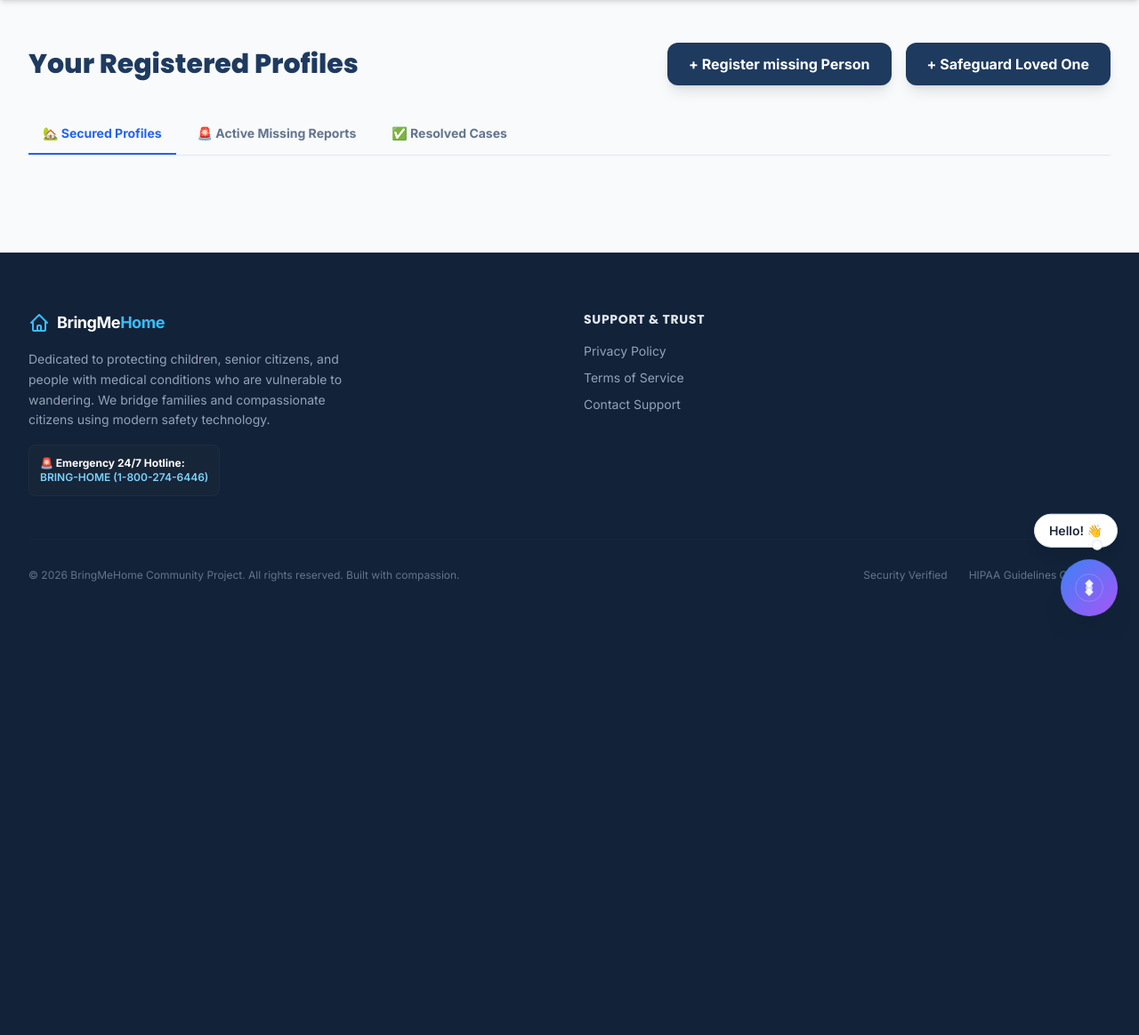
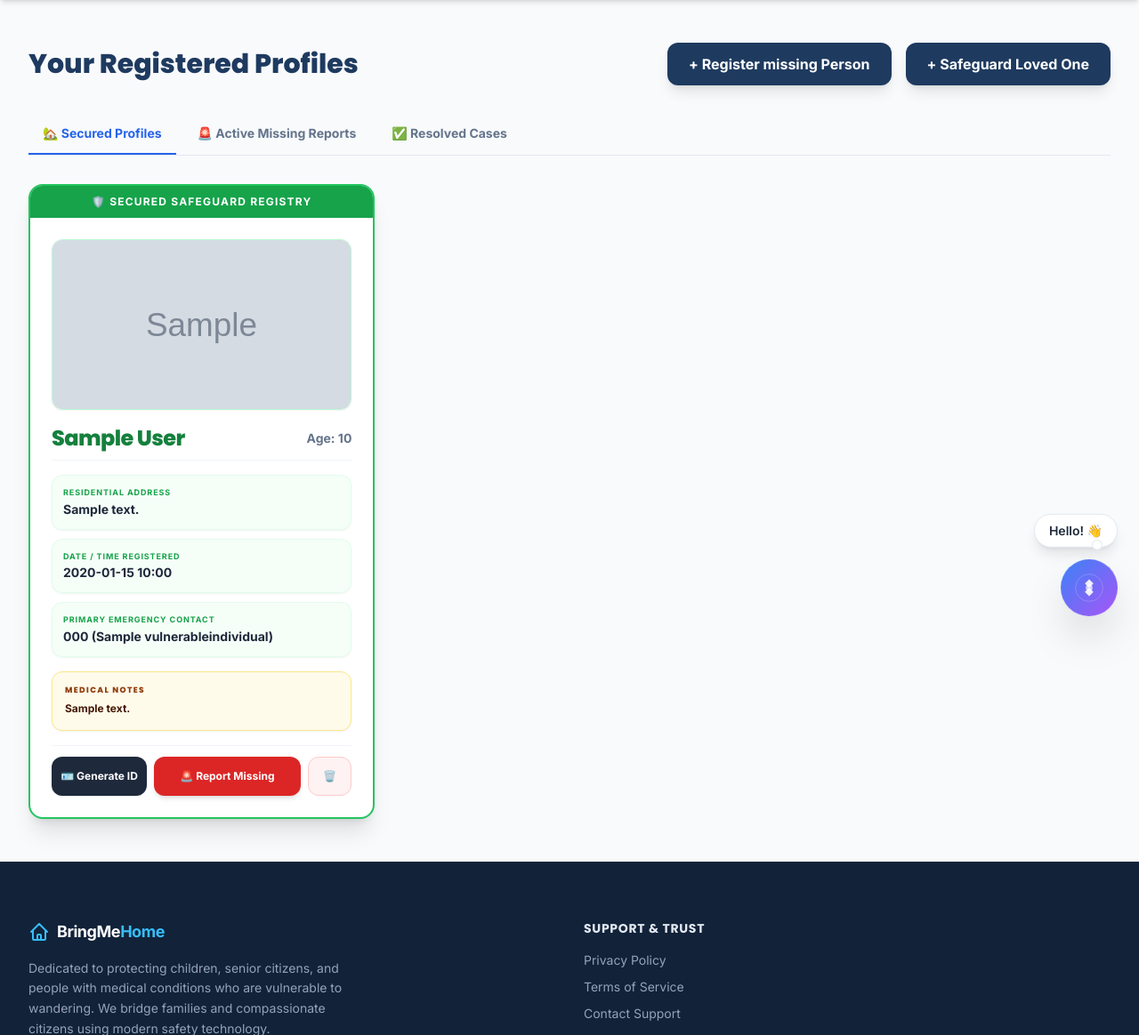
Before and after one commit to Ammu1922-coder/BringMeHome, a Django app: page / in a window 1280 px wide. Shown: the part 81-1245 px from the top of the page at 89% size. Before the commit the page ends 774 px from the top, so only its background shows below. Run offline with Django 4.2, Linux system fonts and the light colour scheme; a user stored in the database is signed in; tables that the repository leaves empty hold one stand-in row (values such as "Sample post"); grey boxes marked "Sample" are stand-in pictures; some libraries are stand-ins or nearby versions.

Commit message:
modified files according to work flow

```diff
--- a/registry/urls.py
+++ b/registry/urls.py
@@ -9,7 +9,6 @@ urlpatterns = [
     path('profile/<uuid:uuid>/', views.profile_detail, name='profile_detail'),
     path('card/<uuid:uuid>/', views.digital_id_card, name='digital_id_card'),
     path('profile/poster/<uuid:uuid>/', views.generate_poster, name='generate_poster'),
-    path('scan/<uuid:uuid>/', views.public_scan, name='public_scan'),
     path('report/missing/', views.incident_report_missing, name='incident_report_missing'),
     path('report/found/', views.incident_report_found, name='incident_report_found'),
     path('found_alerts/', views.found_alerts, name='found_alerts'),
--- a/registry/views.py
+++ b/registry/views.py
@@ -171,7 +171,8 @@ def found_alerts(request):
     to prevent API rate limits, falling back gracefully to text heuristics.
     """
     family_profiles = VulnerableIndividual.objects.filter(
-        status__in=['missing', 'Missing', 'active', 'Active',]
+        creator=request.user,
+        status__in=['missing', 'Missing', 'active', 'Active','Found','found','Resolved','resolved']
     )
 
     recent_reports = IncidentReport.objects.filter(
@@ -188,7 +189,6 @@ def found_alerts(request):
         report_text = ' '.join([
             (report.description or '').lower(),
             (report.location_found or '').lower(),
-
         ])
         profile_words = set(w for w in profile_text.split() if len(w) > 3)
         report_words = set(w for w in report_text.split() if len(w) > 3)
@@ -214,6 +214,9 @@ def found_alerts(request):
             if key in seen:
                 continue
 
+            # Check if the informant's phone number field exists on the report instance
+            reporter_phone = report.reporter_phone if hasattr(report, 'reporter_phone') else None
+
             cached_match = GeminMatchCache.objects.filter(profile=profile, report=report).first()
             if cached_match:
                 if cached_match.confidence >= 10.0:
@@ -223,6 +226,7 @@ def found_alerts(request):
                         'report': report,
                         'confidence': cached_match.confidence,
                         'reason': cached_match.reason or "Loaded from database cache.",
+                        'reporter_phone': reporter_phone,  # Added to Cache Match
                     })
                 continue
 
@@ -262,6 +266,7 @@ def found_alerts(request):
                             'report': report,
                             'confidence': score,
                             'reason': text,
+                            'reporter_phone': reporter_phone,  # Added to Gemini Match
                         })
 
                 except Exception:
@@ -273,6 +278,7 @@ def found_alerts(request):
                             'report': report,
                             'confidence': score,
                             'reason': 'Fallback Match: API limit reached.',
+                            'reporter_phone': reporter_phone,  # Added to Gemini Fallback
                         })
             else:
                 score = simple_text_score(profile, report)
@@ -283,8 +289,10 @@ def found_alerts(request):
                         'report': report,
                         'confidence': score,
                         'reason': 'Possible text-based match.',
+                        'reporter_phone': reporter_phone,  # Added to Text Match
                     })
 
+    # Sort and remove duplicates from memory matching arrays
     matches = sorted(matches, key=lambda m: m.get('confidence', 0), reverse=True)
     deduped = []
     seen_profiles = set()
@@ -295,43 +303,42 @@ def found_alerts(request):
         seen_profiles.add(pid)
         deduped.append(m)
 
+    # Fixed: execution block wrapped in atomic context correctly from the outside
+    with transaction.atomic():
+        for m in deduped:
+            profile = m.get('profile')
+            report = m.get('report')
+            confidence_score = m.get('confidence', 0)
 
-        with transaction.atomic():
-            for m in deduped:
-                profile = m.get('profile')
-                report = m.get('report')
-                confidence_score = m.get('confidence', 0)
+            if not profile or not report:
+                continue
 
-                if not profile or not report:
+            current_status = str(getattr(profile, 'status', '')).lower()
+
+            # STAGE GATE 1: Only touch profiles that are actively missing
+            if current_status in {'missing', 'active'}:
+
+                # STAGE GATE 2: Only resolve if match is >= 50%
+                if confidence_score >= 50.0:
+                    profile.status = 'Found'
+
+                    # Update last_known_location with where they were found
+                    if report.location_found:
+                        profile.last_known_location = report.location_found
+                    elif report.description:
+                        # Fallback to description text if location notes are blank
+                        profile.last_known_location = report.description[:100]
+
+                    profile.save(update_fields=['status', 'last_known_location'])
+                else:
+                    # If match score is below 50%, skip status modification safely
                     continue
 
-                current_status = str(getattr(profile, 'status', '')).lower()
-
-                # STAGE GATE 1: Only touch profiles that are actively missing
-                if current_status in {'missing', 'active'}:
-
-                    # STAGE GATE 2: STRIKT CHECK - Only resolve if match is >= 50%
-                    if confidence_score >= 50.0:
-                        profile.status = 'Found'
-
-                        # Fix the address bug: update last_known_location with where they were found
-                        if report.location_found:
-                            profile.last_known_location = report.location_found
-                        elif report.description:
-                            # Fallback to description text if location notes are blank
-                            profile.last_known_location = report.description[:100]
-
-                        profile.save(update_fields=['status', 'last_known_location'])
-                else:
-                    # If match score is below 50% (like the 14% match), DO NOT TOUCH STATUS.
-                    # It will safely stay in the Active Missing tab!
-                    continue
-
-
-
-
-
-
+    # Return the clean deduped collection context to your dashboard view templates
+    return render(request, 'registry/found_alerts.html', {
+        'deduped_matches': deduped,
+        'matches':deduped,
+    })
 
 
 @login_required
@@ -342,22 +349,26 @@ def report_missing(request, uuid):
     # SAFE LOOKUP: Replaces any risky [0] or direct indexes
     individual = get_object_or_404(VulnerableIndividual, id=uuid, creator=request.user)
 
-    individual.status = 'Missing'
-    individual.save()
+    # 🟢 FIXED: Changed 'Missing' to 'missing' to match your registration system!
+    individual.status = 'missing'
+    individual.save(update_fields=['status'])  # Performance boost: only save the changed field
+
     messages.warning(request, f"CRITICAL: {individual.full_name} has been reported missing!")
     return redirect('family_dashboard')
 
 
 @login_required
 def report_safe(request, uuid):
-    if request.method != 'POST':
-        return HttpResponseBadRequest('POST required')
+    if request.method == 'POST':
+        individual = get_object_or_404(VulnerableIndividual, id=uuid, creator=request.user)
+
 
     # SAFE LOOKUP: Replaces any risky [0] or direct indexes
     individual = get_object_or_404(VulnerableIndividual, id=uuid, creator=request.user)
 
-    individual.status = 'Safe'
+    individual.status = 'found'
     individual.save()
+
     messages.success(request, f"Wonderful news! {individual.full_name} has been marked safe.")
     return redirect('family_dashboard')
 
@@ -464,23 +475,52 @@ def incident_success(request):
     """Render a clean confirmation screen when a report is submitted successfully."""
     return render(request, 'registry/incident_success.html')
 
-
 @login_required
 def delete_profile(request, uuid):
-    """Delete a profile and redirect back to the dashboard.
-    Only the creator of the profile can delete it.
-    """
-    profile = get_object_or_404(VulnerableIndividual, id=uuid, creator=request.user)
-    # Perform deletion
+    """Safely delete a profile record."""
+    # 🟢 If you are a staff/admin user, bypass the creator restriction
+    if request.user.is_staff:
+        profile = get_object_or_404(VulnerableIndividual, id=uuid)
+    else:
+        # Regular users can still only delete their own registered profiles
+        profile = get_object_or_404(VulnerableIndividual, id=uuid, creator=request.user)
+
+    # Perform the deletion
     profile.delete()
+
+    messages.success(request, "The profile has been successfully permanently removed.")
     return redirect('family_dashboard')
+
 
 @login_required
 def family_dashboard(request):
-    """Render the central dashboard showcasing all tracked individuals uniquely."""
-    # This retrieves all profiles for the user as a clean list, avoiding IndexError entirely!
-    individuals = VulnerableIndividual.objects.filter(creator=request.user).distinct()
-    return render(request, 'registry/dashboard.html', {'individuals': individuals})
+    """Dashboard view showing ONLY the profiles registered by the logged-in user."""
+
+    # 🏡 My Secured Profiles
+    secured_profiles = VulnerableIndividual.objects.filter(
+        creator=request.user,
+        status__in=['safe', 'Safe', 'safeguard', 'Safeguard', 'active', 'Active']
+    )
+
+    # 🚨 My Active Missing Reports
+    active_missing = VulnerableIndividual.objects.filter(
+        creator=request.user,
+        status__in=['missing', 'Missing']
+    )
+
+    # ✅ My Resolved Cases
+    resolved_cases = VulnerableIndividual.objects.filter(
+        creator=request.user,
+        status__in=['Found', 'found']
+    )
+
+    return render(request, 'registry/dashboard.html', {
+        'secured_profiles': secured_profiles,
+        'active_missing': active_missing,
+        'resolved_cases': resolved_cases,
+    })
+
+
 
 @login_required
 def gemini_chat(request):
--- a/templates/registry/dashboard.html
+++ b/templates/registry/dashboard.html
@@ -91,81 +91,73 @@
 <!-- Panel A: Safe (Safeguard registered) -->
 <div id="panel-secured" class="tab-panel" role="tabpanel" aria-labelledby="tab-secured">
   <div class="grid grid-cols-1 md:grid-cols-2 lg:grid-cols-3 gap-6">
-      {% for profile in individuals %}
-      {% if profile.status == 'Safe' or profile.status == 'safe' %}
+    <!-- 🟢 FIXED: Loop over secured_profiles directly -->
+    {% for profile in secured_profiles %}
     <div class="profile-card bg-white rounded-2xl shadow-xl border-2 border-green-500 overflow-hidden">
-        <div class="bg-green-600 text-white font-black text-center text-xs py-2.5 uppercase tracking-widest">🛡️ SECURED
-          SAFEGUARD REGISTRY</div>
+      <div class="bg-green-600 text-white font-black text-center text-xs py-2.5 uppercase tracking-widest">
+        🛡️ SECURED SAFEGUARD REGISTRY
+      </div>
       <div class="p-6 space-y-4">
         {% if profile.photo %}
-          <img src="{{ profile.photo.url }}" alt="{{ profile.full_name }}"
-            class="w-full h-48 object-cover rounded-xl border border-green-200 shadow-sm">
+        <img src="{{ profile.photo.url }}" alt="{{ profile.full_name }}" class="w-full h-48 object-cover rounded-xl border border-green-200 shadow-sm">
         {% else %}
-          <div
-            class="w-full h-48 bg-green-50 rounded-xl flex items-center justify-center text-green-500 text-xs font-bold border border-green-200 border-dashed">
-            No Photo Available</div>
+        <div class="w-full h-48 bg-green-50 rounded-xl flex items-center justify-center text-green-500 text-xs font-bold border border-green-200 border-dashed">
+          No Photo Available
+        </div>
         {% endif %}
+
         <div class="flex items-center justify-between border-b border-slate-100 pb-2">
           <h2 class="text-2xl font-black text-green-700 tracking-tight">{{ profile.full_name }}</h2>
           <span class="text-sm font-bold text-slate-500">Age: {{ profile.age }}</span>
         </div>
+
         <div class="grid grid-cols-1 gap-2.5">
           <div class="bg-green-50/60 border border-green-100/80 rounded-xl p-3 shadow-sm">
-              <span class="text-[9px] uppercase font-black tracking-widest text-green-600 block mb-0.5">Instructions for
-                Finders</span>
-              <span class="text-sm font-bold text-slate-800 break-words block">{{ individual.residential_address|default:profile.residential_address|default:"Not specified" }}</span>
+            <span class="text-[9px] uppercase font-black tracking-widest text-green-600 block mb-0.5">Residential Address</span>
+            <span class="text-sm font-bold text-slate-800 break-words block">{{ profile.address }}</span>
           </div>
           <div class="bg-green-50/60 border border-green-100/80 rounded-xl p-3 shadow-sm">
             <span class="text-[9px] uppercase font-black tracking-widest text-green-600 block mb-0.5">Date / Time Registered</span>
             <span class="text-sm font-bold text-slate-800 block">{{ profile.created_at|date:"Y-m-d H:i" }}</span>
           </div>
           <div class="bg-green-50/60 border border-green-100/80 rounded-xl p-3 shadow-sm">
-              <span class="text-[9px] uppercase font-black tracking-widest text-green-600 block mb-0.5">Primary
-                Emergency Contact</span>
-              <span class="text-sm font-black text-slate-800 block">{% if individual.emergency_contact_phone %}
-        {{ individual.emergency_contact_phone }} ({{ individual.emergency_contact_name }})
-      {% else %}
+            <span class="text-[9px] uppercase font-black tracking-widest text-green-600 block mb-0.5">Primary Emergency Contact</span>
+            <span class="text-sm font-black text-slate-800 block">
               {{ profile.emergency_contact_phone }} ({{ profile.emergency_contact_name }})
-      {% endif %}</span>
+            </span>
           </div>
         </div>
-          {% if individual.medical_notes or profile.medical_notes %}
+
+        {% if profile.medical_notes %}
         <div class="bg-amber-50 border border-amber-200 rounded-xl p-3.5 shadow-sm">
           <h4 class="text-[9px] font-black uppercase tracking-[0.15em] text-amber-800 flex items-center mb-1">
-              <svg class="h-4 w-4 mr-1" fill="none" viewBox="0 0 24 24" stroke="currentColor">
-                <path stroke-linecap="round" stroke-linejoin="round" d="M12 8v4l3 3" />
-              </svg>
-              Medical Notes
+            Medical Notes
           </h4>
           <p class="text-xs text-amber-950 leading-relaxed font-bold break-words">{{ profile.medical_notes }}</p>
         </div>
         {% endif %}
-          {% if profile.qr_code_image %}
-          {% endif %}
-          {% if request.user.is_staff and profile.address %}
-          <div class="bg-slate-50 border border-slate-200 rounded-xl p-3 shadow-sm">
-            <span class="text-[9px] uppercase font-black text-slate-600 block mb-0.5">Residential Address(Admin‑Only)</span>
-            <span class="text-sm text-slate-800 break-words">{{ profile.address }}</span>
-          </div>
-          {% endif %}
-          <div class="flex justify-between pt-2 border-t border-slate-100 space-x-2">
-            <a href="{% url 'digital_id_card' uuid=profile.id %}" target="_blank" class="inline-flex justify-center items-center px-5 py-2.5 rounded-lg font-bold text-sm bg-primary-light hover:bg-slate-800 text-white border border-slate-700/60 transition-all">
-                       🪪 Generate Id card
+
+        <div class="grid grid-cols-12 gap-2 pt-3 border-t border-slate-100 items-center w-full">
+          <a href="{% url 'digital_id_card' uuid=profile.id %}" target="_blank"
+             class="col-span-4 h-11 inline-flex justify-center items-center px-2 bg-slate-800 hover:bg-slate-900 text-white transition rounded-xl text-xs font-bold shadow-sm text-center">
+            🪪 Generate ID
           </a>
 
+          <form action="{% url 'report_missing' uuid=profile.id %}" method="POST" class="col-span-6 block m-0 p-0"
+                onsubmit="return confirm('⚠️ CRITICAL: Are you sure you want to report {{ profile.full_name }} as missing?');">
+            {% csrf_token %}
+            <button type="submit" class="w-full h-11 inline-flex justify-center items-center px-2 bg-red-600 hover:bg-red-700 text-white transition rounded-xl text-xs font-black shadow-md gap-1">
+              🚨 Report Missing
+            </button>
+          </form>
 
-            <!-- Form to safely trigger a POST request to your view -->
-              <form action="{% url 'report_missing' uuid=profile.id %}" method="POST" class="w-full" onsubmit="return confirm('⚠️ CRITICAL: Are you sure you want to report {{ profile.full_name }} as missing? This will activate public emergency matching.');">{% csrf_token %}
-              <button type="submit" class="w-full inline-flex justify-center items-center px-4 py-2.5 bg-red-600 hover:bg-red-700 text-white transition rounded-xl text-sm font-black shadow-md gap-1.5">🚨 Report Person Missing</button></form>
-
-            <a href="{% url 'delete_profile' uuid=profile.id %}" class="flex-1 inline-flex items-center justify-center px-3 py-2 text-sm font-bold text-white bg-red-600 rounded hover:bg-red-700 transition">
-              Delete
+          <a href="{% url 'delete_profile' uuid=profile.id %}"
+             class="col-span-2 h-11 inline-flex items-center justify-center bg-red-50 hover:bg-red-100 text-red-600 border border-red-200 transition rounded-xl text-xs font-bold">
+            🗑️
           </a>
-
         </div>
       </div>
     </div>
-      {% endif %}
     {% empty %}
     <div class="col-span-full bg-slate-50 border-2 border-dashed border-slate-200 rounded-2xl p-12 text-center">
       <p class="text-slate-500 text-lg italic">You haven't registered any profiles yet.</p>
@@ -175,19 +167,22 @@
 </div>
 
 <!-- Panel B: Missing -->
-
 <div id="panel-missing" class="tab-panel hidden" role="tabpanel" aria-labelledby="tab-missing">
   <div class="grid grid-cols-1 md:grid-cols-2 lg:grid-cols-3 gap-6">
-      {% for profile in individuals %}
-      {% if profile.status|lower == 'missing' %}
+    <!-- 🟢 FIXED: Loop over active_missing directly -->
+    {% for profile in active_missing %}
     <div class="profile-card bg-white rounded-2xl shadow-xl border-2 border-red-500 overflow-hidden flex flex-col justify-between">
       <div>
-          <div class="bg-red-600 text-white font-black text-center text-xs py-2.5 uppercase tracking-widest">🚨 CRITICAL: ACTIVE EMERGENCY / REPORTED MISSING 🚨</div>
+        <div class="bg-red-600 text-white font-black text-center text-xs py-2.5 uppercase tracking-widest">
+          🚨 CRITICAL: ACTIVE EMERGENCY / REPORTED MISSING 🚨
+        </div>
         <div class="p-6 space-y-4">
           {% if profile.photo %}
           <img src="{{ profile.photo.url }}" alt="{{ profile.full_name }}" class="w-full h-48 object-cover rounded-xl border border-red-200 shadow-sm">
           {% else %}
-            <div class="w-full h-48 bg-red-50 rounded-xl flex items-center justify-center text-red-500 text-xs font-bold border border-red-200 border-dashed">No Photo Available</div>
+          <div class="w-full h-48 bg-red-50 rounded-xl flex items-center justify-center text-red-500 text-xs font-bold border border-red-200 border-dashed">
+            No Photo Available
+          </div>
           {% endif %}
 
           <div class="flex items-center justify-between border-b border-slate-100 pb-2">
@@ -219,9 +214,7 @@
         </div>
       </div>
 
-       <div class="space-y-2 pt-3 border-t border-slate-100"></div>
-<div class="flex flex-col gap-2.5 pt-3 border-t border-slate-100">
-
+      <div class="flex flex-col gap-2.5 p-6 pt-3 border-t border-slate-100">
         <a href="{% url 'profile_detail' uuid=profile.id %}" target="_blank"
            class="w-full h-11 inline-flex justify-center items-center px-4 bg-slate-100 hover:bg-slate-200 text-slate-700 transition rounded-xl text-sm font-bold shadow-sm">
           View Details
@@ -241,30 +234,27 @@
         </form>
 
               <a href="{% url 'delete_profile' uuid=profile.id %}"
-     class="w-full h-11 inline-flex justify-center items-center px-4 bg-red-50 hover:bg-red-100 text-red-600 border border-red-200 transition rounded-xl text-sm font-bold shadow-sm">
-    Delete
+             class="col-span-2 h-11 inline-flex items-center justify-center bg-red-50 hover:bg-red-100 text-red-600 border border-red-200 transition rounded-xl text-xs font-bold">
+            🗑️
           </a>
-
       </div>
     </div>
-      {% endif %}
     {% empty %}
     <div class="col-span-full bg-slate-50 border-2 border-dashed border-slate-200 rounded-2xl p-12 text-center">
-        <p class="text-slate-500 text-lg italic">No missing profiles found.</p>
+      <p class="text-slate-500 text-lg italic">No active missing alerts right now.</p>
     </div>
     {% endfor %}
   </div>
 </div>
 
-  <!-- Panel C: Found -->
+<!-- Panel C: Found / Resolved -->
 <div id="panel-resolved" class="tab-panel hidden" role="tabpanel" aria-labelledby="tab-resolved">
   <div class="grid grid-cols-1 md:grid-cols-2 lg:grid-cols-3 gap-6">
-      {% for profile in individuals %}
-      {% if profile.status == 'Found' or profile.status == 'found' %}
+    {% for profile in resolved_cases %}
     <div class="profile-card bg-white rounded-2xl shadow-xl border-2 border-green-500 overflow-hidden">
-        <div class="bg-green-600 text-white font-black text-center text-xs py-2.5 uppercase tracking-widest">✅ RESOLVED
-          CASE: FOUND & SAFE</div>
-
+      <div class="bg-green-600 text-white font-black text-center text-xs py-2.5 uppercase tracking-widest">
+        ✅ RESOLVED CASE: FOUND & SAFE
+      </div>
       <div class="p-6 space-y-4">
         <div class="flex items-center justify-between border-b border-slate-100 pb-2">
           <h2 class="text-2xl font-black text-green-700 tracking-tight">{{ profile.full_name }}</h2>
@@ -272,31 +262,29 @@
         </div>
 
         <div class="bg-green-50/60 border border-green-100/80 rounded-xl p-4 shadow-sm">
-            <span class="text-[9px] uppercase font-black tracking-widest text-green-600 block mb-1">Resolved
-              Details</span>
+          <span class="text-[9px] uppercase font-black tracking-widest text-green-600 block mb-1">Resolved Details</span>
           <p class="text-sm font-bold text-slate-800 break-words">{{ profile.last_known_location|default:"Not specified" }}</p>
           <p class="text-xs text-slate-500 mt-2">Registered: {{ profile.created_at|date:"Y-m-d H:i" }}</p>
         </div>
 
         <div class="space-y-2 pt-2 border-t border-slate-100">
           <a href="{% url 'digital_id_card' uuid=profile.id %}" target="_blank"
-              class="w-full inline-flex justify-center items-center px-4 py-2.5 bg-green-400 text-white hover:bg-green-500 transition rounded-xl text-sm font-black shadow-md">View
-              Digital ID Card</a>
+             class="w-full inline-flex justify-center items-center px-4 py-2.5 bg-green-400 text-white hover:bg-green-500 transition rounded-xl text-sm font-black shadow-md">
+            View Digital ID Card
+          </a>
           <a href="{% url 'sighting_matches' uuid=profile.id %}"
-              class="w-full inline-flex justify-center items-center px-4 py-2.5 border border-green-200 text-green-700 bg-green-50 hover:bg-green-100 transition rounded-xl text-sm font-bold shadow-sm">View
-              Matches / Scans</a>
-
+             class="w-full inline-flex justify-center items-center px-4 py-2.5 border border-green-200 text-green-700 bg-green-50 hover:bg-green-100 transition rounded-xl text-sm font-bold shadow-sm">
+            View Matches / Scans
+          </a>
 
         </div>
       </div>
     </div>
-      {% endif %}
     {% empty %}
     <div class="col-span-full bg-slate-50 border-2 border-dashed border-slate-200 rounded-2xl p-12 text-center">
       <p class="text-slate-500 text-lg italic">No resolved cases found.</p>
     </div>
     {% endfor %}
-    </div>
   </div>
 </div>
 
```
Also changed, not shown: templates/registry/detail.html (+11 -0 lines), templates/registry/id_card.html (+18 -7 lines), templates/registry/incident_report_found.html (+26 -1 lines), templates/registry/scan.html (deleted, +0 -99 lines), templates/registry/sighting_matches.html (+30 -15 lines). Lines whose indentation alone changed are shown as unchanged.
